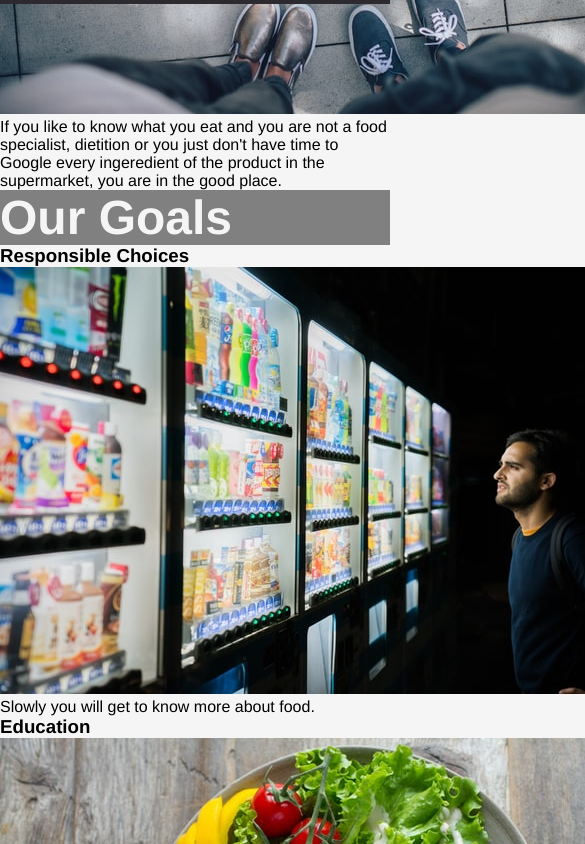
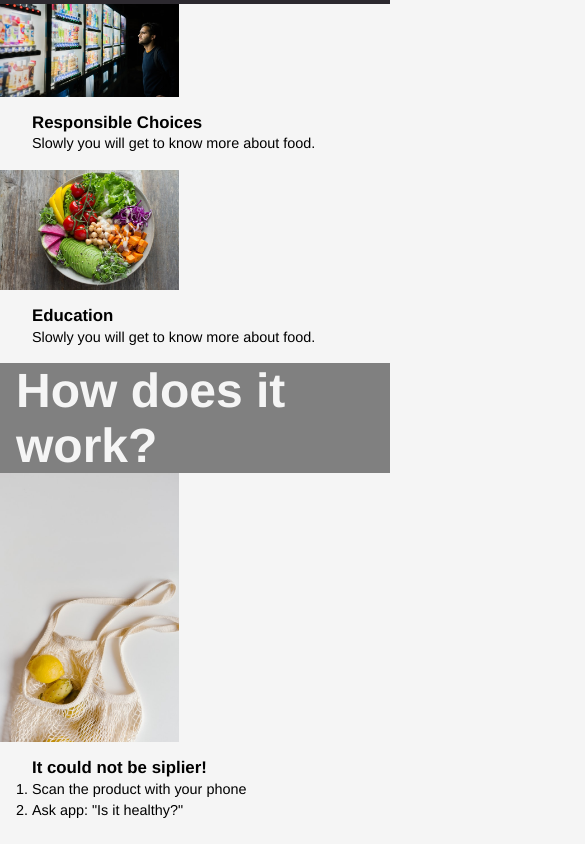
Before and after one commit to kassiakolo/is-it-healthy-website, a plain HTML site: page index.html in a window 390 px wide. Shown: the part 840-1684 px from the top of the page, 585 px wide, since content can reach past the window. Drawn offline with Linux system fonts and the light colour scheme.

Commit message:
paragraphs alignement and responsive acpect of the website

```diff
--- a/index.html
+++ b/index.html
@@ -21,36 +21,51 @@
     <header class="header">
       <h1 class="title">Is It <span>Healthy?</span></h1>
     </header>
+
     <div class="content">
       <h2 class="about">About</h2>
-      <img class="img" src="./resources/images/shoes.jpg" alt="Water Sailing" />
-      <p>
+      <img
+        class="content_img"
+        src="./resources/images/shoes.jpg"
+        alt="Water Sailing"
+      />
+      <p class="content_paragraph">
         If you like to know what you eat and you are not a food specialist,
         dietition or you just don't have time to Google every ingeredient of the
         product in the supermarket, you are in the good place.
       </p>
-      <h2 class="meetings">Our Goals</h2>
-      <h3>Responsible Choices</h3>
+
+      <h2 class="our_goals">Our Goals</h2>
       <img
-        class="img"
+        class="content_img"
         src="./resources/images/food-choices.jpg"
         alt="Supermarket"
       />
-      <p>Slowly you will get to know more about food.</p>
-      <h3>Education</h3>
-      <img class="img" src="./resources/images/food.jpg" alt="Food" />
-      <p>Slowly you will get to know more about food.</p>
-      <h2 class="location">How does it work?</h2>
+      <div class="content_paragraph">
+        <h3>Responsible Choices</h3>
+        <p>Slowly you will get to know more about food.</p>
+      </div>
+
+      <img class="content_img" src="./resources/images/food.jpg" alt="Food" />
+      <div class="content_paragraph">
+        <h3>Education</h3>
+        <p>Slowly you will get to know more about food.</p>
+      </div>
+      <h2 class="instruction">How does it work?</h2>
       <img
-        class="img"
+        class="content_img"
+        id="shopping_bag"
         src="./resources/images/shopping-bag.jpg"
         alt="Shopping Bag"
       />
-      <p>It could not be siplier!</p>
-      <ul>
-        <li>Scan the product with your phone</li>
-        <li>Ask app: "Is it healthy?"</li>
-      </ul>
+
+      <div class="content_paragraph">
+        <h3>It could not be siplier!</h3>
+        <ol>
+          <li>Scan the product with your phone</li>
+          <li>Ask app: "Is it healthy?"</li>
+        </ol>
+      </div>
     </div>
 
     <footer class="footer-distributed">
--- a/resources/styles.css
+++ b/resources/styles.css
@@ -56,12 +56,22 @@ h2 {
   font-weight: bold;
   color: whitesmoke;
   background-color: gray;
+  padding-left: 1rem;
 }
 
-.img {
-  width: auto;
-  background-position-x: center;
+.content_img {
+  display: inline-block;
+  vertical-align: top;
+  width: 46%;
+  margin: 0 30px 0 0;
 }
+.content_paragraph {
+  display: inline-block;
+  width: 46%;
+  padding: 4rem 0 0 0;
+  line-height: 1.7rem;
+  }
+
 
 /* The footer is fixed to the bottom of the page */
 
@@ -216,4 +226,12 @@ footer {
   .footer-distributed .footer-center i {
     margin-left: 0;
   }
+
+  .content_paragraph {
+    padding: 1rem 1rem 1rem 2rem;
+    font-size: 0.9rem;
+    line-height: 1.3rem;
+    width: 80%;
+
+  }
 }
```
